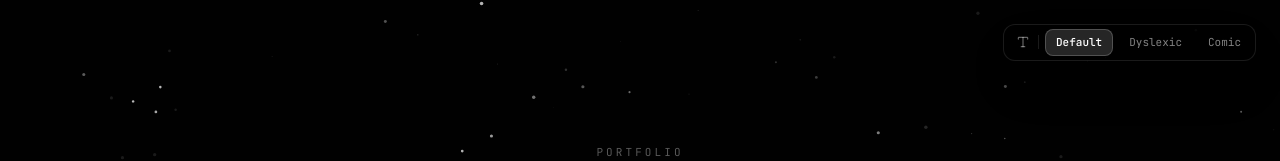
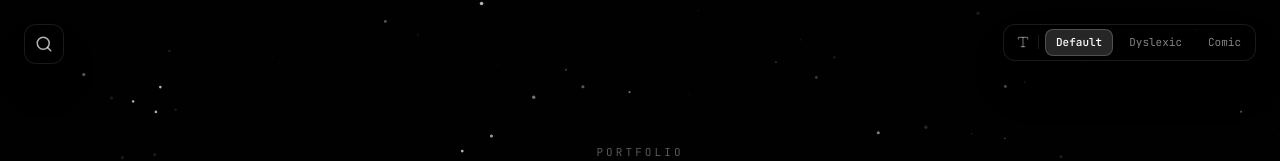
Before and after one commit to RobertTGreat/RobertTGreat.github.io, a Next.js app: page / in a window 1280 px wide. Shown: the top 161 px of the page. Built offline with nearby package versions, Linux system fonts and the light colour scheme.

Commit message:
Add minimalist command palette modal and top-left search icon button for blogs and papers

```diff
--- a/app/page.tsx
+++ b/app/page.tsx
@@ -1,7 +1,7 @@
 'use client';
 
 import { useEffect, useState } from 'react';
-import { Github, Mail, MapPin } from 'lucide-react';
+import { Github, Mail, MapPin, Search } from 'lucide-react';
 import StarryCanvas from '@/components/StarryCanvas';
 import SectionHeader from '@/components/SectionHeader';
 import ProjectCard from '@/components/ProjectCard';
@@ -9,6 +9,7 @@ import DesignCard from '@/components/DesignCard';
 import ConceptPaperCard from '@/components/ConceptPaperCard';
 import PaperReaderModal from '@/components/PaperReaderModal';
 import FontSwitcher from '@/components/FontSwitcher';
+import CommandPalette from '@/components/CommandPalette';
 import ChatCard from '@/components/pleiades/ChatCard';
 import BrowseCard from '@/components/pleiades/BrowseCard';
 import CoreCard from '@/components/pleiades/CoreCard';
@@ -26,6 +27,7 @@ export default function Home() {
   const [activePaper, setActivePaper] = useState<ConceptPaper | null>(null);
   const [paperSearch, setPaperSearch] = useState('');
   const [paperSort, setPaperSort] = useState<'newest' | 'title'>('newest');
+  const [searchOpen, setSearchOpen] = useState(false);
 
   // Handle URL deep-linking (e.g. ?paper=ashen-edge)
   useEffect(() => {
@@ -35,6 +37,18 @@ export default function Home() {
       const found = conceptPapers.find((p) => p.id === paperId);
       if (found) setActivePaper(found);
     }
+  }, []);
+
+  // Cmd+K / Ctrl+K keyboard shortcut listener
+  useEffect(() => {
+    const onKeyDown = (e: KeyboardEvent) => {
+      if ((e.metaKey || e.ctrlKey) && e.key === 'k') {
+        e.preventDefault();
+        setSearchOpen((prev) => !prev);
+      }
+    };
+    window.addEventListener('keydown', onKeyDown);
+    return () => window.removeEventListener('keydown', onKeyDown);
   }, []);
 
   const filteredPapers = conceptPapers
@@ -57,6 +71,17 @@ export default function Home() {
 
   return (
     <div className="relative bg-[#010101] text-gray-200 font-sans selection:bg-white/20 selection:text-white">
+      {/* Top Left Floating Search Icon Button */}
+      <button
+        type="button"
+        onClick={() => setSearchOpen(true)}
+        title="Search papers & blogs (Cmd+K)"
+        aria-label="Open search command palette"
+        className="fixed top-3 left-3 sm:top-6 sm:left-6 z-[50] inline-flex items-center justify-center w-8 h-8 sm:w-10 sm:h-10 rounded-xl bg-black/80 border border-white/10 text-white/70 hover:text-white hover:border-white/20 backdrop-blur-md shadow-2xl transition-all cursor-pointer"
+      >
+        <Search className="w-4 h-4 sm:w-4.5 sm:h-4.5" />
+      </button>
+
       <FontSwitcher />
       <StarryCanvas />
 
@@ -314,6 +339,12 @@ export default function Home() {
         onClose={() => setActivePaper(null)}
         paper={activePaper}
       />
+
+      <CommandPalette
+        open={searchOpen}
+        onClose={() => setSearchOpen(false)}
+        onSelectPaper={(p) => setActivePaper(p)}
+      />
     </div>
   );
 }
```
